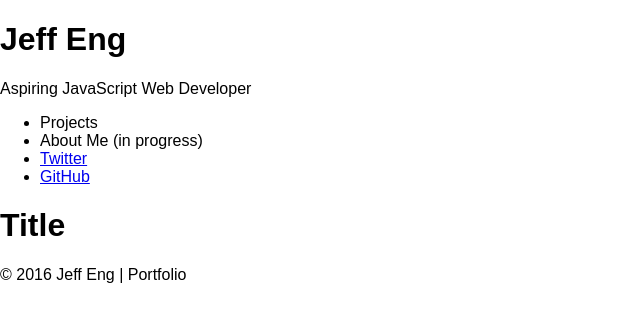
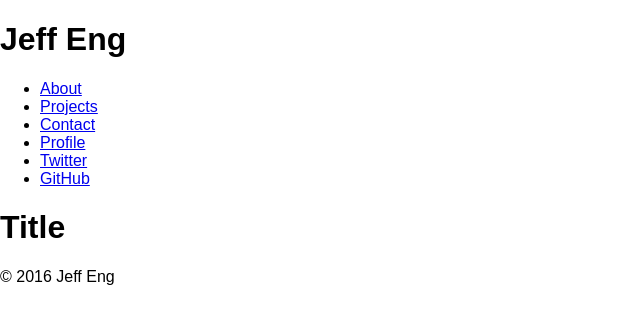
Before and after one commit to jeff-eng/portfolio, a plain HTML site: page index.html in a window 1280 px wide. Shown: the whole page, without its empty margins (0-640 px from the left). Drawn offline with Linux system fonts and the light colour scheme; files whose address does not match are found by name.

Commit message:
added eslintrc file and changed nav elements. Also added closing nav element and cleaned up semantic html

```diff
--- a/index.html
+++ b/index.html
@@ -9,25 +9,25 @@
     <main>
       <header>
         <h1>Jeff Eng</h1>
-        <p>Aspiring JavaScript Web Developer</p>
       </header>
-      <nav>
-        <ul>
-          <li>Projects</li>
-          <li>About Me (in progress)</li>
-          <li><a href="http://twitter.com/elev8eng">Twitter</a></li>
-          <li><a href="https://github.com/jeff-eng">GitHub</a></li>
-        </ul>
+        <nav class="main-nav">
+          <ul>
+            <li><a href="#">About</a></li>
+            <li><a href="#">Projects</a></li>
+            <li><a href="#">Contact</a></li>
+            <li><a href="#">Profile</a></li>
+            <li><a href="http://twitter.com/elev8eng">Twitter</a></li>
+            <li><a href="https://github.com/jeff-eng">GitHub</a></li>
+          </ul>
+        </nav>
         <section id="projects">
           <article class="template" data-category="cat">
-            <header>
               <h1>Title</h1>
         </section>
-            </header>
             <section class="projects-body"></section>
     </main>
     <footer>
-      &copy; 2016 Jeff Eng | Portfolio
+      &copy; 2016 Jeff Eng
     </footer>
     <script type="text/javascript" src="project.js"></script>
   </body>
```
Also changed, not shown: 1 other file.
